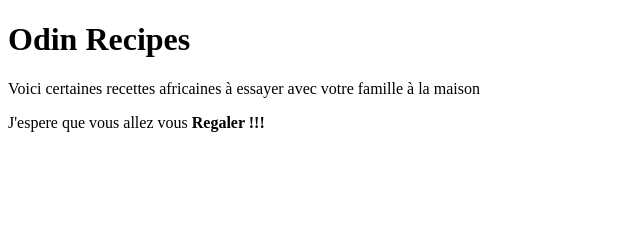
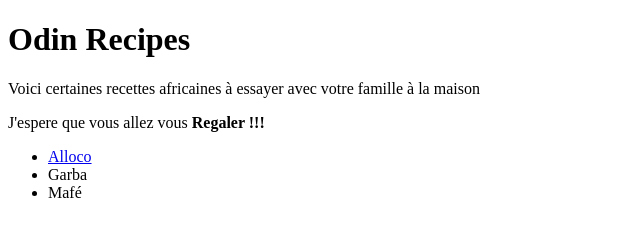
Before and after one commit to Ishimw3/odin-recipes, a plain HTML site: page index.html in a window 1280 px wide. Shown: the whole page, without its empty margins (0-640 px from the left). Drawn offline with Linux system fonts and the light colour scheme.

Commit message:
link to recipe updated

```diff
--- a/index.html
+++ b/index.html
@@ -12,6 +12,13 @@
     <p>Voici certaines recettes africaines à essayer avec votre famille à la maison</p>
     <p>J'espere que vous allez vous <strong>Regaler !!!</strong></p>
 
+    <ul>
+
+        <li><a href="recipes/alloco.html">Alloco</a></li>
+        <li><a href="recipes/Garba.html"></a>Garba</li>
+        <li><a href="recipes/mafe.html"></a>Mafé</li>
+
+    </ul>
 
 </body>
 </html>
```
